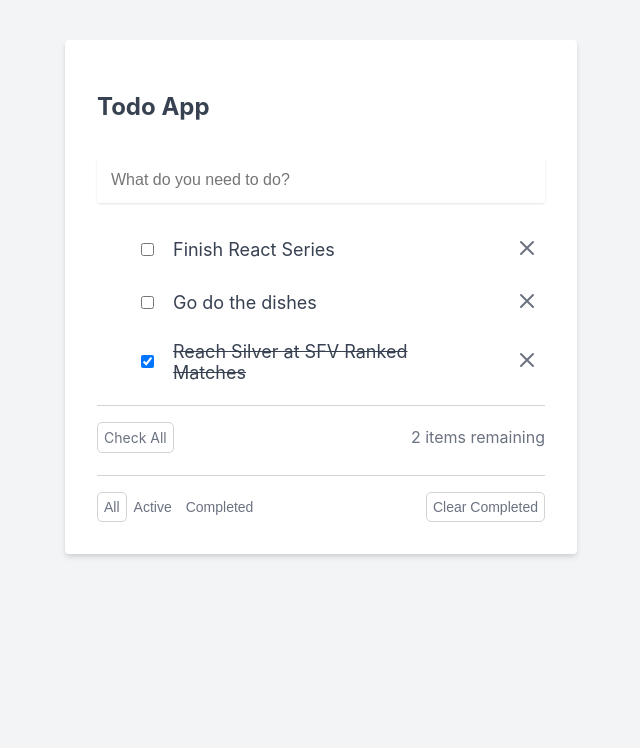
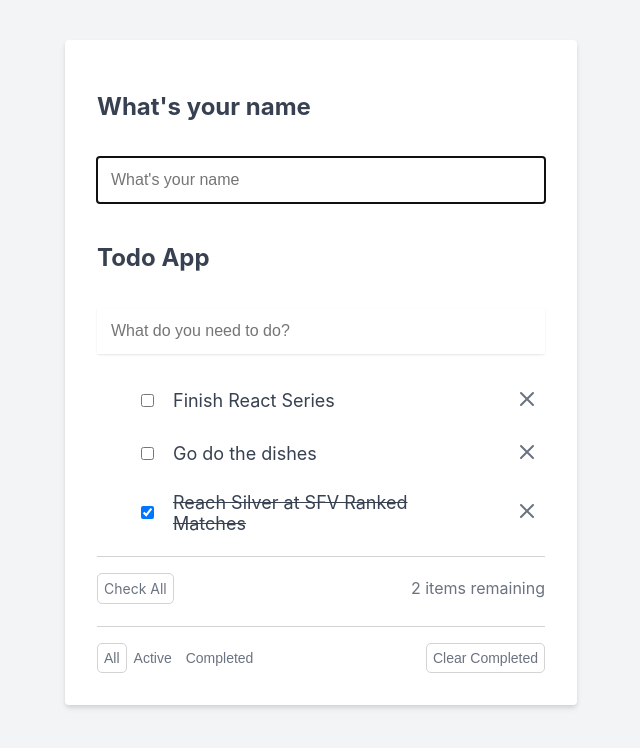
Before and after one commit to Orlandinho/learning-react, a React (Create React App) app: page / in a window 1280 px wide. Shown: the top 748 px of the page, without its empty margins (319-959 px from the left). Built offline with nearby package versions, Linux system fonts and the light colour scheme.

Commit message:
More Built In React Hooks

```diff
--- a/src/App.css
+++ b/src/App.css
@@ -134,3 +134,11 @@ h2 {
     margin-top: 20px;
     text-align: center;
 }
+
+.name-container {
+    margin-bottom: 40px;
+}
+
+.name-label {
+    margin-top: 15px;
+}
--- a/src/components/App.jsx
+++ b/src/components/App.jsx
@@ -2,7 +2,7 @@ import "../App.css";
 import TodoList from "./TodoList";
 import NoTodos from "./NoTodos";
 import TodoForm from "./TodoForm";
-import {useState} from "react";
+import {useState, useRef, useEffect, useMemo} from "react";
 
 function App() {
 
@@ -27,9 +27,10 @@ function App() {
     },
   ])
   const [idForTodo, setIdForTodo] = useState(todos.length + 1)
+  const [name, setName] = useState('')
+  const nameInputEl = useRef(null)
 
   function addTodo(todo) {
-
     setTodos([...todos, {
       id: idForTodo,
       title: todo,
@@ -41,8 +42,10 @@ function App() {
   }
 
   function remainingTodos() {
-    return todos.filter(todo => todo.completed === false)
+    return todos.filter(todo => todo.completed === false).length
   }
+
+  const remaining = useMemo(remainingTodos, [todos])
 
   function clearCompleted() {
     setTodos([...todos].filter(todo => ! todo.completed))
@@ -107,8 +110,6 @@ function App() {
       case 'active':
         return todos.filter(todo => ! todo.completed)
         break;
-      default:
-        return todos;
     }
   }
 
@@ -119,13 +120,29 @@ function App() {
       }
       return todo
     })
-
     setTodos(updateTodo)
   }
+
+  useEffect(() => {
+    nameInputEl.current.focus()
+  }, [name])
 
   return (
     <div className="todo-app-container">
       <div className="todo-app">
+        <div className="name-container">
+          <h2>What's your name</h2>
+          <form action="/">
+            <input type="text"
+                   className="todo-input"
+                   placeholder="What's your name"
+                   ref={nameInputEl}
+                   value={name}
+                   onChange={event => setName(event.target.value)}
+            />
+          </form>
+          { name && <p className="name-label">Hello, {name}</p> }
+        </div>
         <h2>Todo App</h2>
         <TodoForm addTodo={addTodo}/>
         { todos.length > 0 ?
@@ -135,7 +152,7 @@ function App() {
               updateTodo={updateTodo}
               cancelEdit={cancelEdit}
               deleteTodo={deleteTodo}
-              remainingTodos={remainingTodos}
+              remaining={remaining}
               clearCompleted={clearCompleted}
               checkAllTodos={checkAllTodos}
               todosFiltered={todosFiltered}
--- a/src/components/TodoItemsRemaining.jsx
+++ b/src/components/TodoItemsRemaining.jsx
@@ -2,13 +2,13 @@ import {useState} from "react";
 import PropTypes from "prop-types";
 
 TodoItemsRemaining.propTypes = {
-    remainingTodos: PropTypes.func.isRequired
+    remaining: PropTypes.number.isRequired
 }
 
 function TodoItemsRemaining(props) {
 
     return (
-        <span>{props.remainingTodos().length} items remaining</span>
+        <span>{props.remaining} items remaining</span>
     )
 
 }
--- a/src/components/TodoList.jsx
+++ b/src/components/TodoList.jsx
@@ -11,7 +11,7 @@ TodoList.propTypes = {
     updateTodo: PropTypes.func.isRequired,
     cancelEdit: PropTypes.func.isRequired,
     deleteTodo: PropTypes.func.isRequired,
-    remainingTodos: PropTypes.func.isRequired,
+    remaining: PropTypes.number.isRequired,
     clearCompleted: PropTypes.func.isRequired,
     checkAllTodos: PropTypes.func.isRequired,
 }
@@ -72,7 +72,7 @@ function TodoList(props) {
                 <div>
                     <CheckAll checkAllTodos={props.checkAllTodos}/>
                 </div>
-                <TodoItemsRemaining remainingTodos={props.remainingTodos} />
+                <TodoItemsRemaining remaining={props.remaining} />
             </div>
             <div className="check-all-container">
                 <TodoFilters setFilter={setFilter}
```
